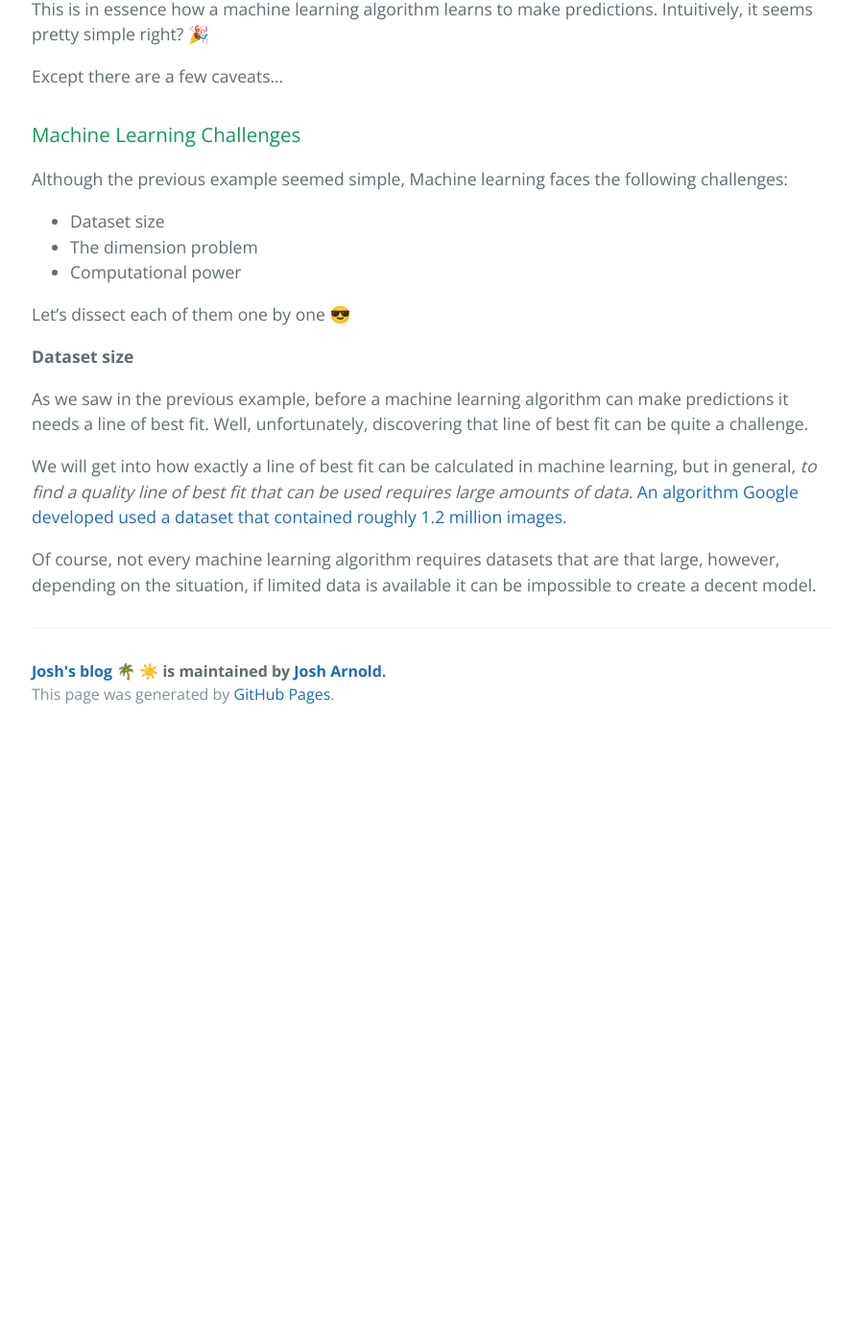
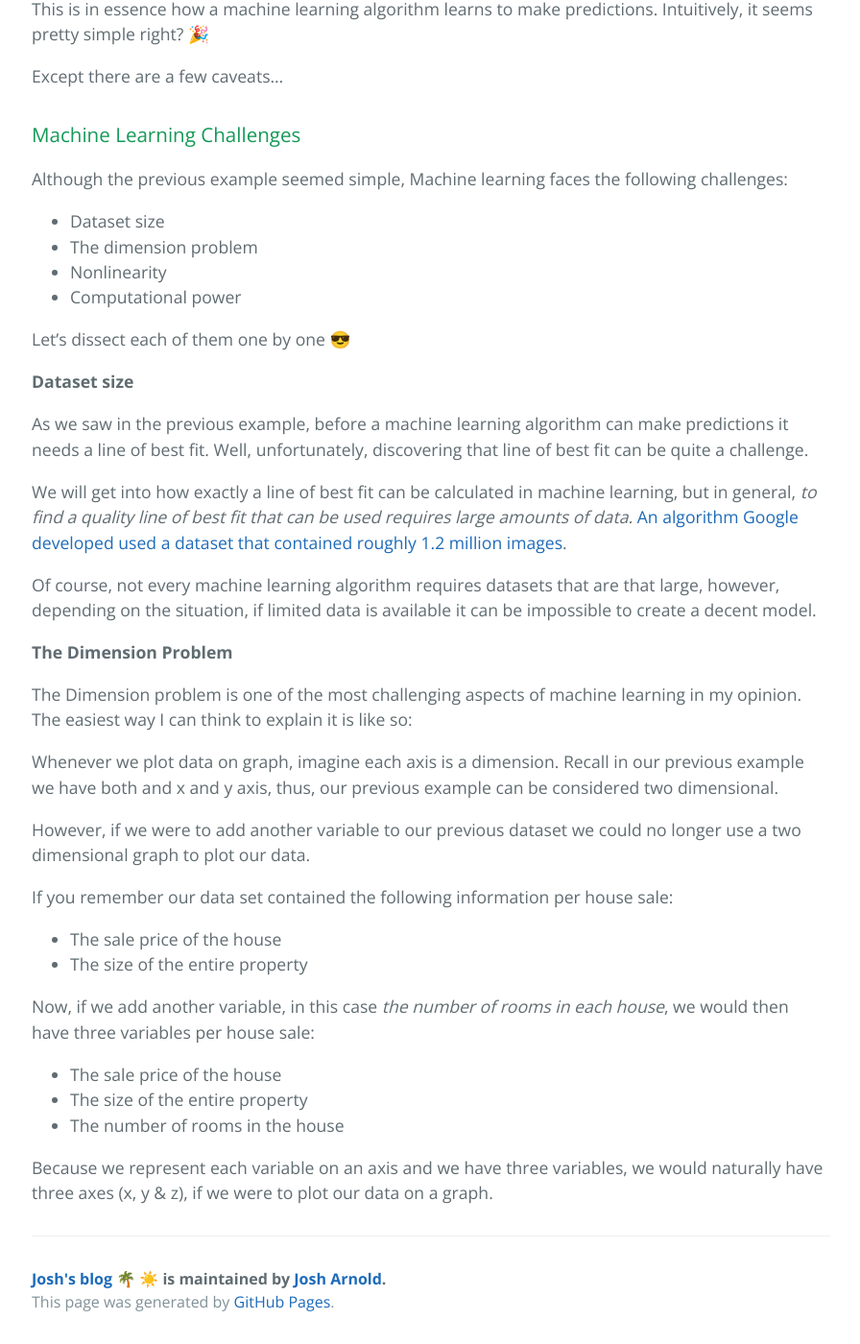
Before and after one commit to josharnoldjosh/josharnoldjosh.github.io, a Jekyll site: the page built from _posts/2017-06-14-ai-explained-part1.markdown, in a window 1280 px wide and 1400 px high, scrolled down 3517 px. Shown: the whole window at 96% size, without its empty margins (191-1087 px from the left). Built offline with Jekyll 4.4.1, drawn with Linux system fonts in a browser that asks for light colours; before the commit the page ends 4284 px from its top, so only the background shows below that.

Commit message:
Update 2017-06-14-ai-explained-part1.markdown

```diff
--- a/_posts/2017-06-14-ai-explained-part1.markdown
+++ b/_posts/2017-06-14-ai-explained-part1.markdown
@@ -80,6 +80,7 @@ Although the previous example seemed simple, Machine learning faces the followin
 
 * Dataset size
 * The dimension problem
+* Nonlinearity
 * Computational power
 
 Let's dissect each of them one by one 😎
@@ -91,3 +92,24 @@ As we saw in the previous example, before a machine learning algorithm can make
 We will get into how exactly a line of best fit can be calculated in machine learning, but in general, *to find a quality line of best fit that can be used requires large amounts of data.* [An algorithm Google developed used a dataset that contained roughly 1.2 million images](https://cacm.acm.org/magazines/2017/6/217745-imagenet-classification-with-deep-convolutional-neural-networks/fulltext).
 
 Of course, not every machine learning algorithm requires datasets that are that large, however, depending on the situation, if limited data is available it can be impossible to create a decent model.
+
+**The Dimension Problem**
+
+The Dimension problem is one of the most challenging aspects of machine learning in my opinion. The easiest way I can think to explain it is like so:
+
+Whenever we plot data on graph, imagine each axis is a dimension. Recall in our previous example we have both and x and y axis, thus, our previous example can be considered two dimensional.
+
+However, if we were to add another variable to our previous dataset we could no longer use a two dimensional graph to plot our data.
+
+If you remember our data set contained the following information per house sale:
+
+* The sale price of the house
+* The size of the entire property
+
+Now, if we add another variable, in this case *the number of rooms in each house*, we would then have three variables per house sale:
+
+* The sale price of the house
+* The size of the entire property
+* The number of rooms in the house
+
+Because we represent each variable on an axis and we have three variables, we would naturally have three axes (x, y & z), if we were to plot our data on a graph.
```
